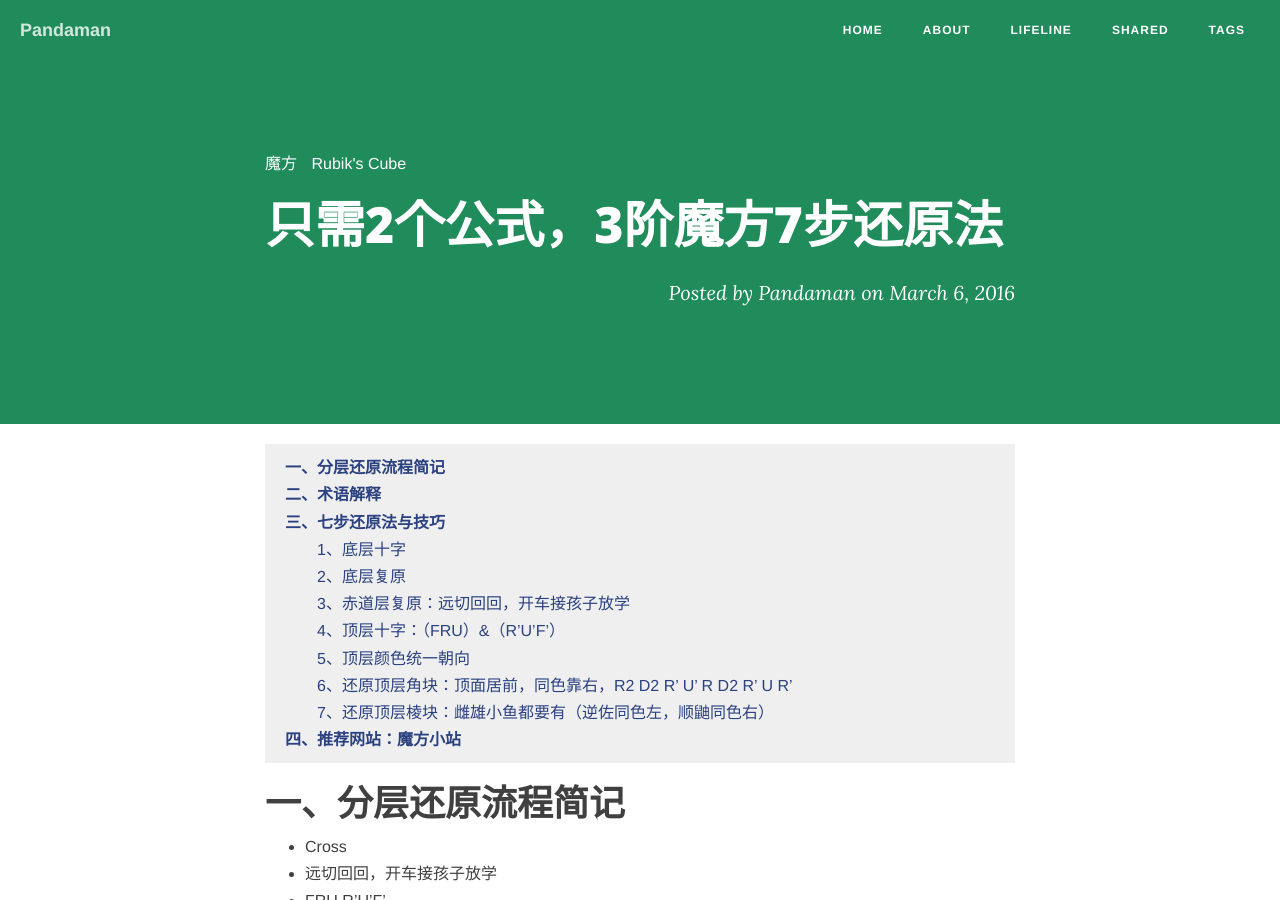
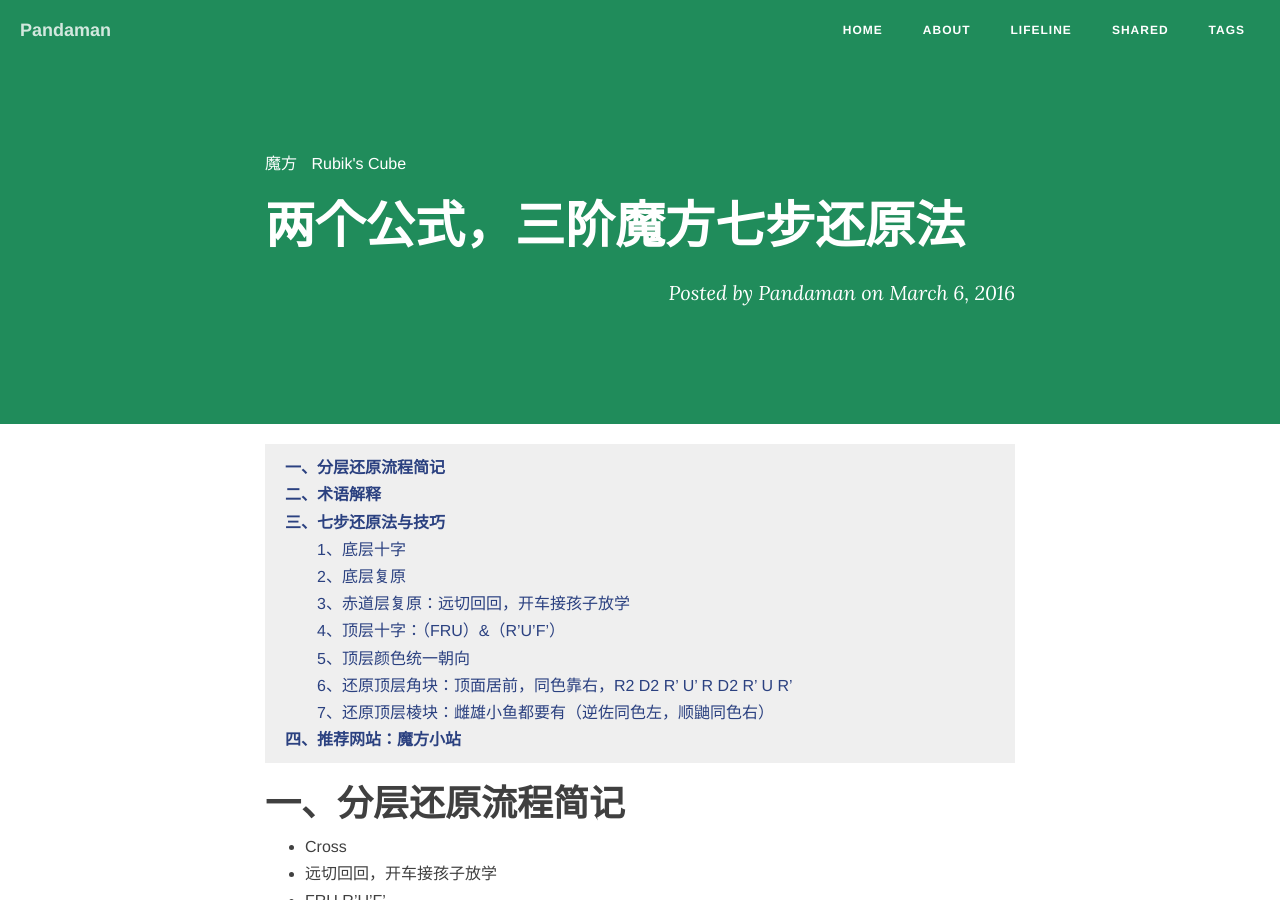
Before and after one commit to ceares/ceares.github.io, a Jekyll site: the page built from _posts/2016-3-6-cobe.md, in a window 1280 px wide and 900 px high. Built offline with Jekyll 4.4.1, drawn with Linux system fonts in a browser that asks for light colours; nearby versions of some CDN libraries; formulas are drawn with MathJax 3; comment, search, counter and statistics services are not loaded.

Commit message:
Update 2016-3-6-cobe.md

```diff
--- a/_posts/2016-3-6-cobe.md
+++ b/_posts/2016-3-6-cobe.md
@@ -1,6 +1,6 @@
 ---
 layout: post
-title: 只需2个公式，3阶魔方7步还原法
+title: 两个公式，三阶魔方七步还原法
 date: 2016-3-6
 categories: blog
 tags: [魔方,Rubik's Cube]
```
